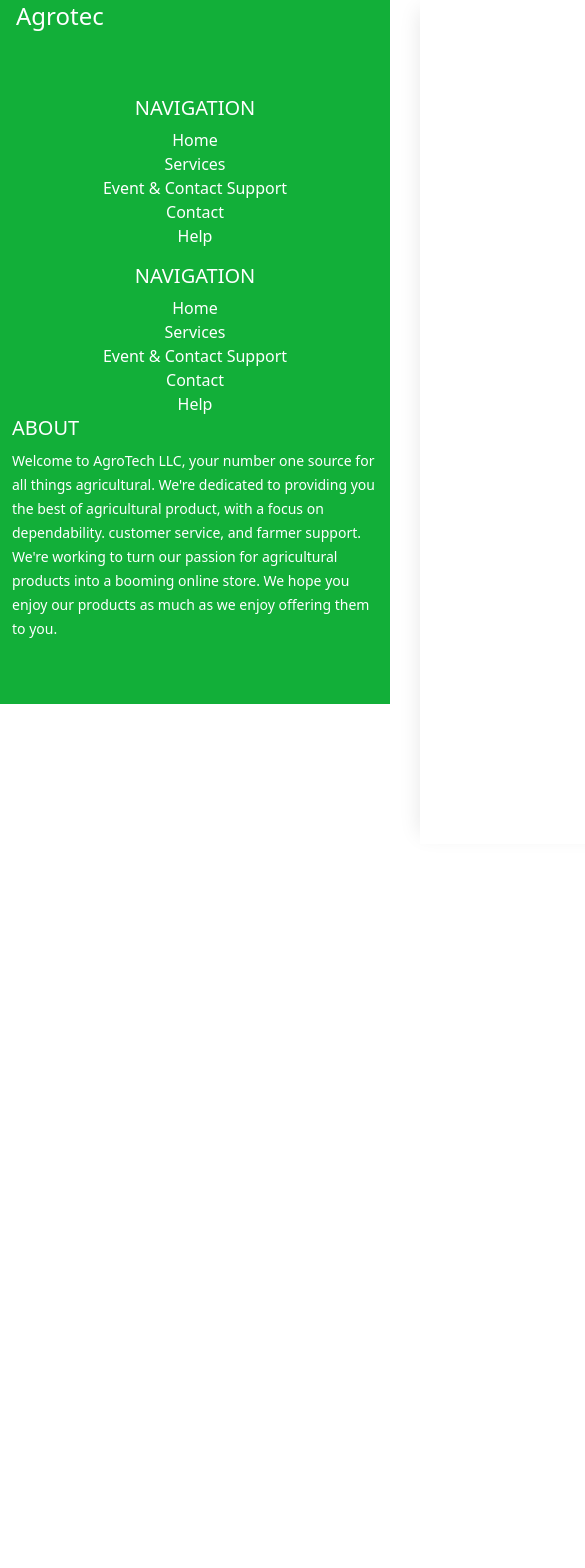
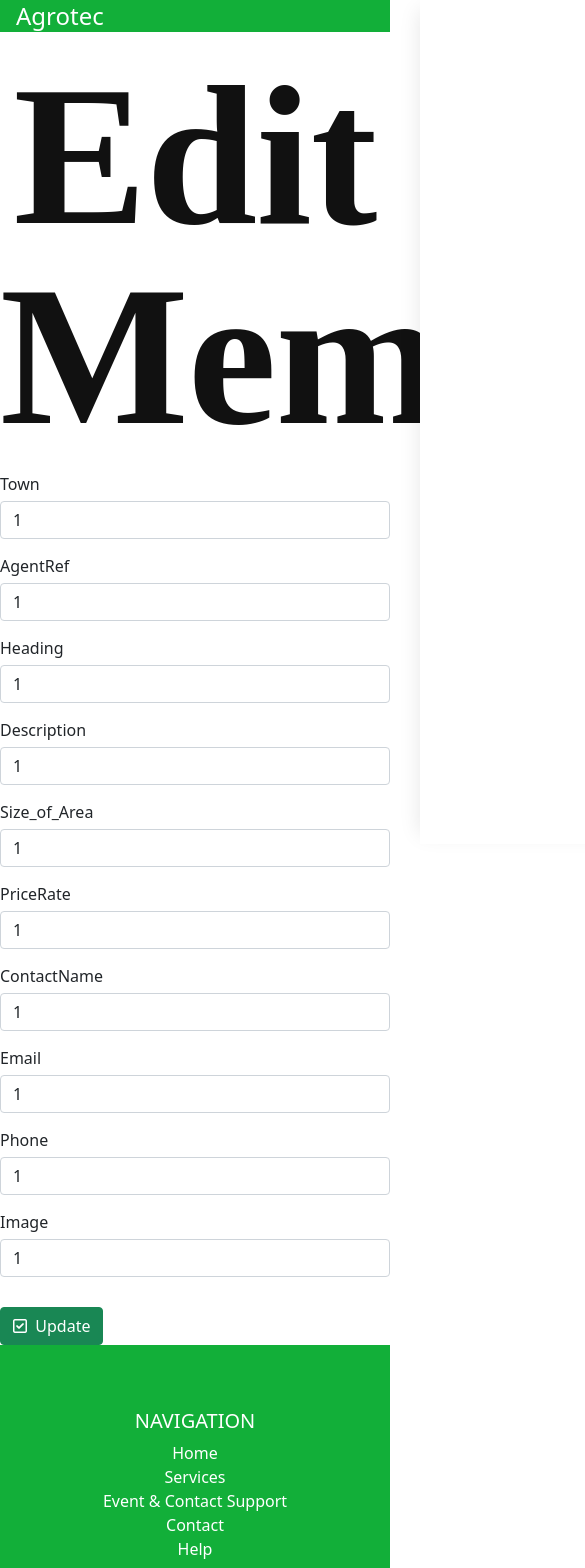
Before and after one commit to MihisaraR99/AgroTech-AgriculturalManagementSystem, a React (Create React App) app in the folder Code/frontend/: page /Ads/edit/1/1/1/1/1/1/1/1/1/1/1 in a window 390 px wide. Shown: the top 1568 px of the page, 585 px wide, since content can reach past the window. Before the commit the page ends 844 px from the top, so only its background shows below. Built offline with nearby package versions, Linux system fonts and the light colour scheme.

Commit message:
implement update ads route and edit display ad ui

```diff
--- a/Code/frontend/src/App.js
+++ b/Code/frontend/src/App.js
@@ -25,9 +25,8 @@ import PropertyCatalog from "./components/Ads/PropertyCatalog";
 import DisplayAd from "./components/Ads/DisplayAd";
 import AdvertiserLogin from "./components/Ads/AdvertiserLogin";
 import AdminViewAds from "./components/Ads/AdminViewAds";
-import AdminUpdateAds from "./components/Ads/AdminUpdateAds"
-import AdvertiserDetails from "./components/Ads/AdvertiserDetails"
-
+import AdminUpdateAds from "./components/Ads/AdminUpdateAds";
+import AdvertiserDetails from "./components/Ads/AdvertiserDetails";
 
 // Lab Components
 import AddReport from "./components/AddReport";
@@ -76,10 +75,14 @@ function App() {
         {/* Ads Routes */}
         <Route path="/Ads/adform" element={<AdvertiserForm />} />
         <Route path="/Ads/properties" element={<PropertyCatalog />} />
-        <Route path="/Ads/DisplayAd" element={<DisplayAd />} />
         <Route path="/Ads/AdverLogin" element={<AdvertiserLogin />} />
         <Route path="/Ads/AdminView" element={<AdminViewAds />} />
-        <Route path="/Ads/AdminUpdate" element={<AdminUpdateAds />} />
+        <Route
+          path="/Ads/edit/:id/:town/:agentRef/:heading/:description/:sizeofArea/:priceRate/:contactName/:email/:phone/:image"
+          element={<AdminUpdateAds />}
+        />
+        <Route path="/Ads/:id" element={<DisplayAd />} />
+
         <Route path="/Ads/AdverDetails" element={<AdvertiserDetails />} />
         {/* Users */}
         <Route path="/login" element={<Login />} />
--- a/Code/frontend/src/components/Ads/AdminUpdateAds.js
+++ b/Code/frontend/src/components/Ads/AdminUpdateAds.js
@@ -1,213 +1,253 @@
-import React, {Component} from 'react'
-import axios from 'axios';
-import { useParams } from "react-router";
+import React, { Component } from "react";
+import axios from "axios";
+import { useParams } from "react-router-dom";
 
 function withParams(Component) {
-    return (props) => <Component {...props} params={useParams()} />;
+  return (props) => <Component {...props} params={useParams()} />;
+}
+
+class AdminUpdateAds extends Component {
+  constructor(props) {
+    super(props);
+    this.state = {
+      town: "",
+      AgentRef: "",
+      heading: "",
+      description: "",
+      sizeOfArea: "",
+      priceRate: "",
+      contactName: "",
+      email: "",
+      phone: "",
+      img: "",
+    };
   }
 
+  handleInputChange = (e) => {
+    const { name, value } = e.target;
 
-class EditReport extends Component{
+    this.setState({
+      ...this.state,
+      [name]: value,
+    });
+  };
 
+  onSubmit = (e) => {
+    e.preventDefault();
 
-    constructor(props){
-        super(props);
-        this.state={
-            type:"",
-            town:"",
-            AgentRef:"",
-            heading:"",
-            description:"",
-            priceRate:"",
-            sizeOfArea:"",
-            contactName:"",
-            email:"",
-            phone:"",
-            img:""
+    const id = this.props.params.id;
 
-        }
-   }
+    const {
+      town,
+      AgentRef,
+      heading,
+      description,
+      sizeOfArea,
+      priceRate,
+      contactName,
+      email,
+      phone,
+      img,
+    } = this.state;
 
-   handleInputChange = (e) =>{
-       const {name,value} = e.target;
+    const data = {
+      town: town,
+      AgentRef: AgentRef,
+      heading: heading,
+      description: description,
+      sizeOfArea: sizeOfArea,
+      priceRate: priceRate,
+      contactName: contactName,
+      email: email,
+      phone: phone,
+      img: img,
+    };
+    console.log(data);
 
-       this.setState({
-        ...this.state,
-        [name]:value
-       })
-   }
+    axios.put(`http://localhost:8000/api/Ads/${id}`, data).then((res) => {
+      alert("Ad updated successfully!");
+    });
+  };
 
+  componentDidMount() {
+    const {
+      town,
+      agentRef,
+      heading,
+      description,
+      sizeofArea,
+      priceRate,
+      contactName,
+      email,
+      phone,
+      image,
+    } = this.props.params;
 
-   onSubmit = (e) =>{
-       e.preventDefault();
-       const id = this.props.params.id;
+    this.setState({
+      town: town,
+      AgentRef: agentRef,
+      heading: heading,
+      description: description,
+      sizeOfArea: sizeofArea,
+      priceRate: priceRate,
+      contactName: contactName,
+      email: email,
+      phone: phone,
+      img: image,
+    });
+  }
 
-       const{town,AgentRef,heading,description,priceRate,sizeOfArea,contactName,email,phone,img} = this.state;
+  render() {
+    return (
+      <div className="col-md-8 mt-4 mx-auto">
+        <h1
+          className="h3 mb-3 font-weight-normal"
+          style={{
+            color: "#111",
+            fontFamily: "Helavetica Neue",
+            fontSize: "200px",
+            fontWeight: "bold",
+            letterSpacing: "-1px",
+            lineHeight: "1",
+            textAlign: "center",
+          }}
+        >
+          Edit Member
+        </h1>
+        <form className="needs-validation" noValidate>
+          <div className="form-group" style={{ marginBottom: "15px" }}>
+            <label style={{ marginBottom: "5px" }}>Town</label>
+            <input
+              type="text"
+              className="form-control"
+              name="town"
+              placeholder="town"
+              value={this.state.town}
+              onChange={this.handleInputChange}
+            />
+          </div>
 
-       const data ={
+          <div className="form-group" style={{ marginBottom: "15px" }}>
+            <label style={{ marginBottom: "5px" }}>AgentRef</label>
+            <input
+              type="text"
+              className="form-control"
+              name="AgentRef"
+              placeholder="AgentRef"
+              value={this.state.AgentRef}
+              onChange={this.handleInputChange}
+            />
+          </div>
 
-        town:town,
-        AgentRef:AgentRef,
-        heading:heading,
-        description:description,
-        priceRate:priceRate,
-        sizeOfArea:sizeOfArea,
-        contactName:contactName,
-        email:email,
-        phone:phone,
-        img:img
+          <div className="form-group" style={{ marginBottom: "15px" }}>
+            <label style={{ marginBottom: "5px" }}>Heading</label>
+            <input
+              type="text"
+              className="form-control"
+              name="heading"
+              placeholder="heading"
+              value={this.state.heading}
+              onChange={this.handleInputChange}
+            />
+          </div>
 
+          <div className="form-group" style={{ marginBottom: "15px" }}>
+            <label style={{ marginBottom: "5px" }}>Description</label>
+            <input
+              type="text"
+              className="form-control"
+              name="description"
+              placeholder="description"
+              value={this.state.description}
+              onChange={this.handleInputChange}
+            />
+          </div>
 
+          <div className="form-group" style={{ marginBottom: "15px" }}>
+            <label style={{ marginBottom: "5px" }}>Size_of_Area</label>
+            <input
+              type="text"
+              className="form-control"
+              name="sizeOfArea"
+              placeholder="sizeOfArea"
+              value={this.state.sizeOfArea}
+              onChange={this.handleInputChange}
+            />
+          </div>
 
+          <div className="form-group" style={{ marginBottom: "15px" }}>
+            <label style={{ marginBottom: "5px" }}>PriceRate</label>
+            <input
+              type="text"
+              className="form-control"
+              name="priceRate"
+              placeholder="priceRate"
+              value={this.state.priceRate}
+              onChange={this.handleInputChange}
+            />
+          </div>
 
-       }
+          <div className="form-group" style={{ marginBottom: "15px" }}>
+            <label style={{ marginBottom: "5px" }}>ContactName</label>
+            <input
+              type="text"
+              className="form-control"
+              name="contactName"
+              placeholder="contactName"
+              value={this.state.contactName}
+              onChange={this.handleInputChange}
+            />
+          </div>
 
-       console.log(data)
+          <div className="form-group" style={{ marginBottom: "15px" }}>
+            <label style={{ marginBottom: "5px" }}>Email</label>
+            <input
+              type="email"
+              className="form-control"
+              name="email"
+              placeholder="email"
+              value={this.state.email}
+              onChange={this.handleInputChange}
+            />
+          </div>
 
+          <div className="form-group" style={{ marginBottom: "15px" }}>
+            <label style={{ marginBottom: "5px" }}>Phone</label>
+            <input
+              type="text"
+              className="form-control"
+              name="phone"
+              placeholder="phone"
+              value={this.state.phone}
+              onChange={this.handleInputChange}
+            />
+          </div>
 
-       axios.put(`http://localhost:8000/api/Ads/${id}`,data).then((res) => {
-           if(res.data.success){
-               alert("Post Edited Successfully")
-               this.setState(
-                   {
+          <div className="form-group" style={{ marginBottom: "15px" }}>
+            <label style={{ marginBottom: "5px" }}>Image</label>
+            <input
+              type="text"
+              className="form-control"
+              name="img"
+              placeholder="img"
+              value={this.state.img}
+              onChange={this.handleInputChange}
+            />
+          </div>
 
-                    town:"",
-                    AgentRef:"",
-                    heading:"",
-                    description:"",
-                    priceRate:"",
-                    sizeOfArea:"",
-                    contactName:"",
-                    email:"",
-                    phone:"",
-                    img:""
-                   }
-               )
-           }
-       })
+          <button
+            className="btn btn-success"
+            type="submit"
+            style={{ marginTop: "15px" }}
+            onClick={this.onSubmit}
+          >
+            <i className="far fa-check-square"></i>
+            &nbsp; Update
+          </button>
+        </form>
+      </div>
+    );
+  }
+}
 
-
-
-   }
-
-
-
-
-        componentDidMount() {
-            const id = this.props.params.id;
-
-            axios.get(`http://localhost:8000/api/Ads/${id}`).then((res) => {
-            if (res.data.success) {
-                this.setState({
-
-                    town:res.data.Ads.town,
-                    AgentRef:res.data.Ads.AgentRef,
-                    heading:res.data.Ads.heading,
-                    description:res.data.Ads.description,
-                    priceRate:res.data.Ads.priceRate,
-                    sizeOfArea:res.data.Ads.sizeOfArea,
-                    contactName:res.data.Ads.contactName,
-                    email:res.data.Ads.email,
-                    phone:res.data.Ads.phone,
-                    img:res.data.Ads.img,
-                });
-            }
-            });
-
-        }
-
-        render(){
-            return(
-                <div className='col-md-8 mt-4 mx-auto'style = {{fontWeight:"bold"}}>
-                <h1>Advertiser Form</h1>
-                <br/>
-               <form>
-                <br/>
-
-              <div className="row mb-3">
-                <label  class="col-sm-2 col-form-label">Town</label>
-                <div className="col-sm-10">
-                  <input type="text" className="form-control" id="inputEmail3" name='town' value={this.state.town}
-                    onChange={this.handleInputChange}/>
-                </div>
-              </div>
-              <div className="row mb-3">
-                <label for="inputEmail3" class="col-sm-2 col-form-label">AgentRef</label>
-                <div className="col-sm-10">
-                  <input type="text" className="form-control" id="inputEmail3" name='AgentRef' value={this.state.AgentRef}
-                    onChange={this.handleInputChange}/>
-                </div>
-              </div>
-              <div className="row mb-3">
-                <label for="inputEmail3" class="col-sm-2 col-form-label">Heading</label>
-                <div className="col-sm-10">
-                  <input type="text" className="form-control" id="inputEmail3" name='heading' value={this.state.heading}
-                    onChange={this.handleInputChange}/>
-                </div>
-              </div>
-              <div className="row mb-3">
-                <label for="inputEmail3" class="col-sm-2 col-form-label">Description</label>
-                <div className="col-sm-10">
-                  <input type="text" className="form-control" id="inputEmail3" name='description' value={this.state.description}
-                    onChange={this.handleInputChange}/>
-                </div>
-              </div>
-              <div className="row mb-3">
-                <label for="inputEmail3" class="col-sm-2 col-form-label">Size of Area</label>
-                <div className="col-sm-10">
-                  <input type="text" className="form-control" id="inputEmail3" name='sizeOfArea' value={this.state.sizeOfArea}
-                    onChange={this.handleInputChange}/>
-                </div>
-              </div>
-              <div className="row mb-3">
-                <label for="inputEmail3" class="col-sm-2 col-form-label">Price Rate</label>
-                <div className="col-sm-10">
-                  <input type="text" className="form-control" id="inputEmail3" name='priceRate' value={this.state.priceRate}
-                    onChange={this.handleInputChange}/>
-                </div>
-              </div>
-
-              <div className="row mb-3">
-                <label for="inputEmail3" class="col-sm-2 col-form-label">Contact Name</label>
-                <div className="col-sm-10">
-                  <input type="text" className="form-control" id="inputEmail3" name='contactName' value={this.state.contactName}
-                    onChange={this.handleInputChange}/>
-                </div>
-              </div>
-              <div className="row mb-3">
-                <label for="inputEmail3" class="col-sm-2 col-form-label">Email</label>
-                <div className="col-sm-10">
-                  <input type="email" className="form-control" id="inputEmail3" name='email' value={this.state.email}
-                    onChange={this.handleInputChange}/>
-                </div>
-              </div>
-              <div className="row mb-3">
-                <label for="inputEmail3" class="col-sm-2 col-form-label">Phone</label>
-                <div className="col-sm-10">
-                  <input type="text" className="form-control" id="inputEmail3" name='phone' value={this.state.phone}
-                    onChange={this.handleInputChange}/>
-                </div>
-              </div>
-              <br/>
-              <div className="form-group my-4">
-                        <label className="my-1">Image</label>
-                        <input
-                          type="text"
-                          className="form-control"
-                          placeholder="Image"
-                          name='img' value={this.state.img}
-                    onChange={this.handleInputChange}
-                        />
-                      </div>
-
-                      <button className='btn btn-success' type="Submit" style={{marginTop:'15px'}} onClick={this.onSubmit} >
-                <i className='far fa-check-square'></i>
-                &nbsp;UPDATE
-                </button>
-
-            </form>
-            </div>
-            )
-        }
-}
-export default withParams(EditReport);
+export default withParams(AdminUpdateAds);
--- a/Code/frontend/src/components/Ads/DisplayAd.js
+++ b/Code/frontend/src/components/Ads/DisplayAd.js
@@ -1,28 +1,41 @@
-import React, { useEffect, useState } from "react";
-import { Link } from "react-router-dom";
+
+import { Link, useParams } from "react-router-dom";
 import axios from "axios";
 import Culti from "./img/Culti.jpg";
+import React, { Component } from 'react';
 import adformback from "./img/adformback.png";
 
-function DisplayAd() {
-
-  const [ads, setAds] = useState(undefined);
-
-  useEffect(() => {
-    axios
-      .get(`http://localhost:8000/api/Ads/all`)
-      .then((res) => {
-        setAds(res.data);
-      });
-
-    console.log(ads);
-  }, []);
+export default class DisplayAd extends Component {
 
 
-  return (
-    <div>
-    {ads &&
-       ads.map((ad) => (
+  constructor(props){
+    super(props);
+
+
+    this.state = {
+        Ads:{}
+    };
+}
+
+componentDidMount(){
+    const id = this.props.match.params.id;
+
+    axios.get(`/Ads/${id}`).then((res) =>{
+        if(res.data.success){
+            this.setState({
+                Ads:res.data.Ads
+            });
+
+            console.log(this.state.Ads);
+        }
+    });
+}
+
+
+render() {
+    const {AgentRef,heading,description,sizeOfArea,contactName,img} = this.state.Ads;
+    return (
+    <div style={{marginTop: '20px'}}>
       <div style={{backgroundImage: "url(" + { adformback } + ")"}}>
           <br/>
           <div class="d-grid gap-2 d-md-block">
@@ -33,7 +46,7 @@ function DisplayAd() {
         <br/>
 
         <br/>
-  <img src={ad.img} class="rounded" alt="..." style={{ width: "40rem" }} />
+  <img src={img} class="rounded" alt="..." style={{ width: "40rem" }} />
   <br/>
   <br/>
   <div className="btn-group" style={{ marginLeft: "30rem" }}>
@@ -54,13 +67,13 @@ function DisplayAd() {
   <p className="mb-0">Availability : </p>
 </blockquote>
 <blockquote class="blockquote">
-  <p className="mb-0">Area of Land :{ad.sizeOfArea} </p>
+  <p className="mb-0">Area of Land :{sizeOfArea} </p>
 </blockquote>
 <blockquote class="blockquote" style={{float: "right"}}>
-  <p className="mb-0">AgentRef : {ad.AgentRef}</p>
+  <p className="mb-0">AgentRef : {AgentRef}</p>
 </blockquote>
 <blockquote class="blockquote">
-  <p className="mb-0">Offered for :{ad.heading} </p>
+  <p className="mb-0">Offered for :{heading} </p>
 </blockquote>
 </div>
 <br/>
@@ -68,11 +81,11 @@ function DisplayAd() {
 <div style={{marginRight: "19rem"}}>
 <h1 style={{marginRight: "4.5rem"}}>Property Details</h1>
 <br/>
-<p>{ad.description}</p>
+<p>{description}</p>
 </div>
 <br/>
 <div className="container p-3 my-3 bg-dark text-white">
-  <h1>Contact Advertiser {ad.contactName}</h1>
+  <h1>Contact Advertiser {contactName}</h1>
 </div>
 <div className='col-md-8 mt-4 mx-auto'>
 <form>
@@ -108,8 +121,7 @@ function DisplayAd() {
   </button>
 </div>
 </div>
-))}
 </div>
-  );
+  )
 }
-export default DisplayAd;
+}
```
Also changed, not shown: Code/frontend/src/components/Ads/AdminViewAds.js (+14 -4 lines), Code/frontend/src/components/Ads/PropertyCatalog.js (+4 -14 lines).
